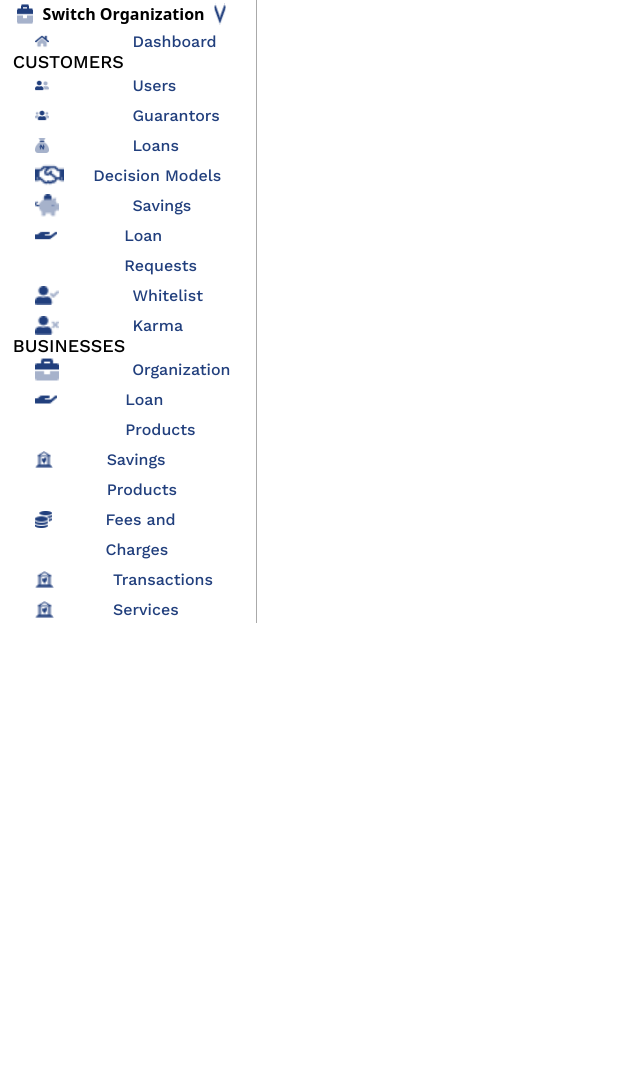
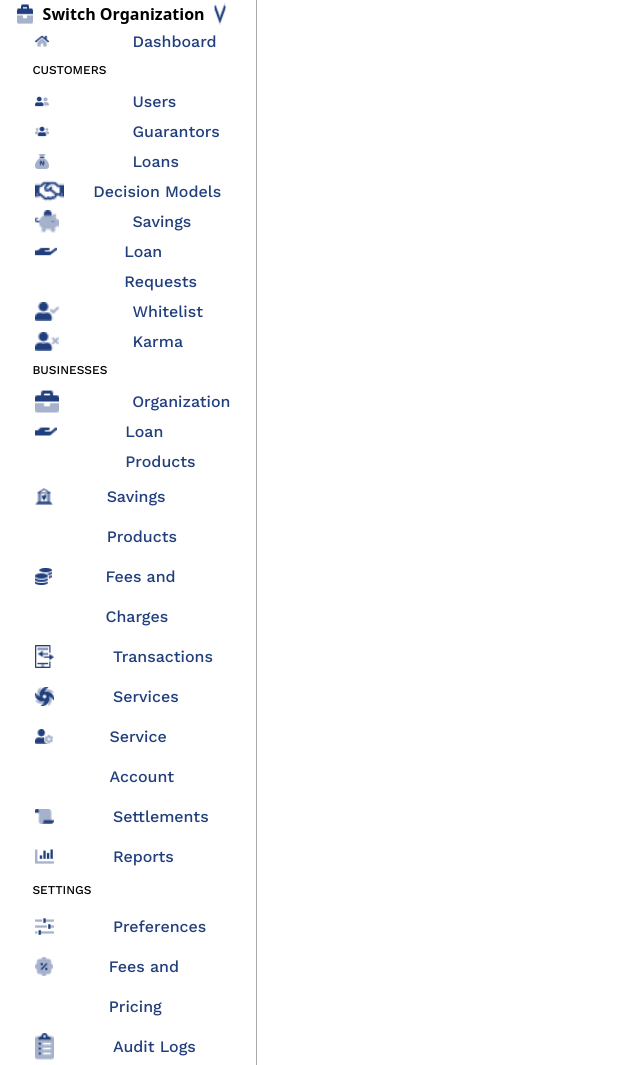
Before and after one commit to emmanuelsalako28/Lendsqr, a plain HTML site: page dashboard.html in a window 1280 px wide. Shown: the part 122-1187 px from the top of the page, without its empty margins (0-640 px from the left). Before the commit the page ends 800 px from the top, so only its background shows below. Drawn offline with nearby package versions, Linux system fonts and the light colour scheme.

Commit message:
updated sidenav

```diff
--- a/dashboard.css
+++ b/dashboard.css
@@ -187,16 +187,17 @@ header {
 .main h1 {
   font-family: "Work Sans", sans-serif;
 
-  font-size: 18px;
-  font-weight: 500;
-  line-height: 14px;
-  letter-spacing: 0px;
-  text-align: left;
+font-size: 12px;
+font-weight: 500;
+line-height: 30px;
+letter-spacing: 0px;
+text-align: left;
+padding-left: 9%;
 }
 .sidenav-saving-product{
  display: flex;
   padding-left: 10%;
-  line-height: 30px;
+  line-height: 40px;
   text-align: left;
   /* gap: 15%; */
 }
--- a/dashboard.html
+++ b/dashboard.html
@@ -144,7 +144,6 @@
           <h4><a href="#">Savings Products</a></h4>
         </div>
 
-
         <div class="sidenav-saving-product">
           <div class="sidenav-saving-product-pic">
             <img src="/Images/Vector (2).png" alt="" />
@@ -155,7 +154,7 @@
 
         <div class="sidenav-saving-product">
           <div class="sidenav-saving-product-pic">
-            <img src="/Images/np_bank_148501_000000 1.png" alt="" />
+            <img src="/Images/icon.png" alt="" />
           </div>
 
           <h4><a href="#">Transactions</a></h4>
@@ -163,12 +162,60 @@
 
         <div class="sidenav-saving-product">
           <div class="sidenav-saving-product-pic">
-            <img src="/Images/np_bank_148501_000000 1.png" alt="" />
+            <img src="/Images/galaxy 1.png" alt="" />
           </div>
 
           <h4><a href="#">Services</a></h4>
         </div>
 
+        <div class="sidenav-saving-product">
+          <div class="sidenav-saving-product-pic">
+            <img src="/Images/user-cog 1.png" alt="" />
+          </div>
+
+          <h4><a href="#">Service Account</a></h4>
+        </div>
+
+        <div class="sidenav-saving-product">
+          <div class="sidenav-saving-product-pic">
+            <img src="/Images/scroll 1.png" alt="" />
+          </div>
+
+          <h4><a href="#">Settlements</a></h4>
+        </div>
+
+        <div class="sidenav-saving-product">
+          <div class="sidenav-saving-product-pic">
+            <img src="/Images/chart-bar 2.png" alt="" />
+          </div>
+
+          <h4><a href="#">Reports</a></h4>
+        </div>
+        <h1>SETTINGS</h1>
+
+        <div class="sidenav-saving-product">
+          <div class="sidenav-saving-product-pic">
+            <img src="/Images/sliders-h 1.png" alt="" />
+          </div>
+
+          <h4><a href="#">Preferences</a></h4>
+        </div>
+
+        <div class="sidenav-saving-product">
+          <div class="sidenav-saving-product-pic">
+            <img src="/Images/badge-percent 1.png" alt="" />
+          </div>
+
+          <h4><a href="#">Fees and Pricing</a></h4>
+        </div>
+
+        <div class="sidenav-saving-product">
+          <div class="sidenav-saving-product-pic">
+            <img src="/Images/clipboard-list 1.png" alt="" />
+          </div>
+
+          <h4><a href="#">Audit Logs</a></h4>
+        </div>
       </div>
     </div>
   </body>
```
